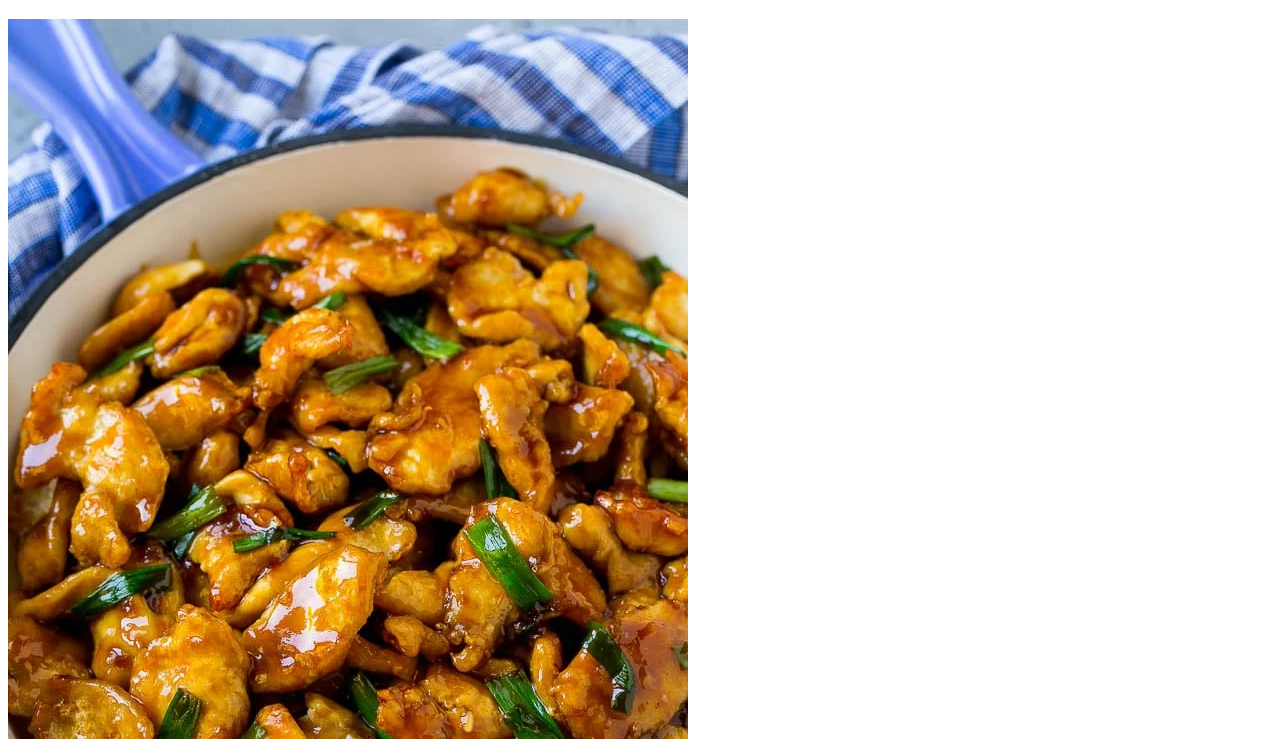
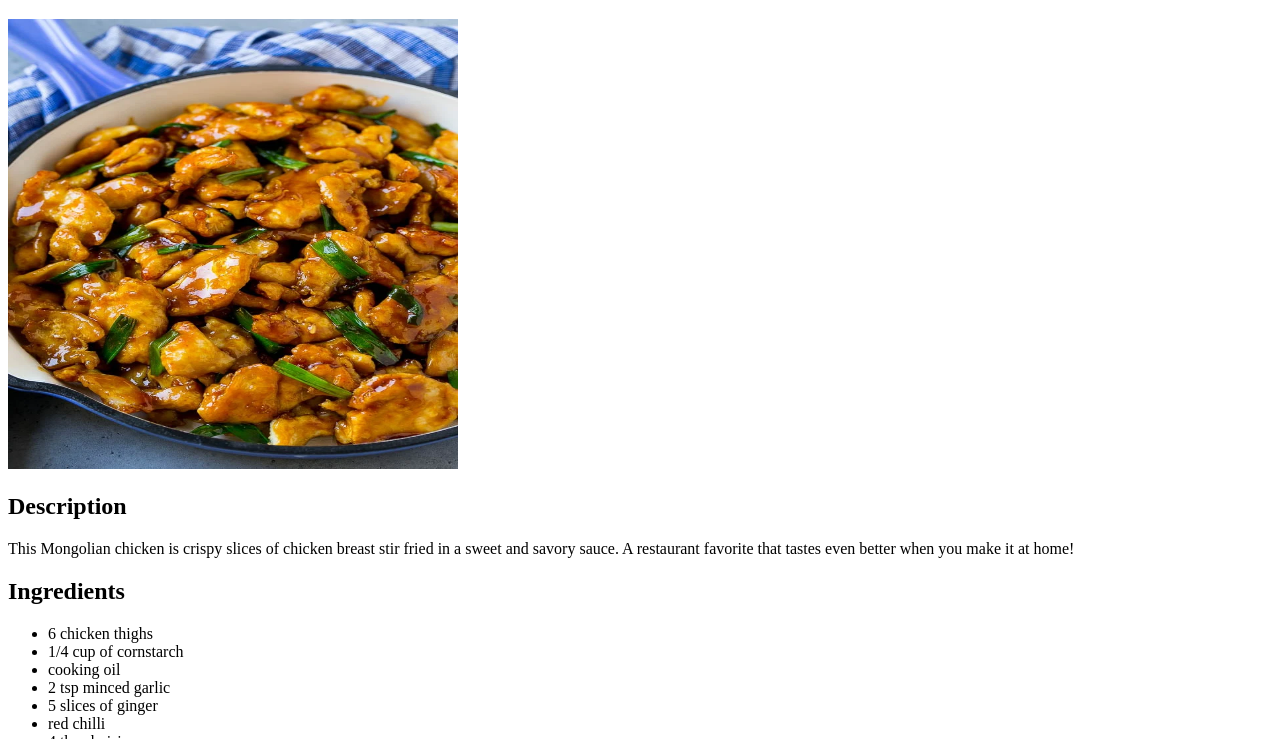
Before and after one commit to ewanshek/odin-recipes, a plain HTML site: page recipes/mongolian_chicken.html in a window 1280 px wide. Shown: the part 61-800 px from the top of the page. Drawn offline with Linux system fonts and the light colour scheme.

Commit message:
update mongolian chicken recipe

```diff
--- a/recipes/mongolian_chicken.html
+++ b/recipes/mongolian_chicken.html
@@ -6,7 +6,7 @@
     </head>
     <body>
         <h1>Mongolian Chicken</h1>
-        <img src="../images/mongolian-chicken.jpg">
+        <img src="../images/mongolian-chicken.jpg" alt="mongolian chicken" style="width:450px;height: 450px;">
         <h2>Description</h2>
         <p>
             This Mongolian chicken is crispy slices of chicken breast stir fried in a sweet and savory sauce. A restaurant favorite that tastes even better when you make it at home!
```
